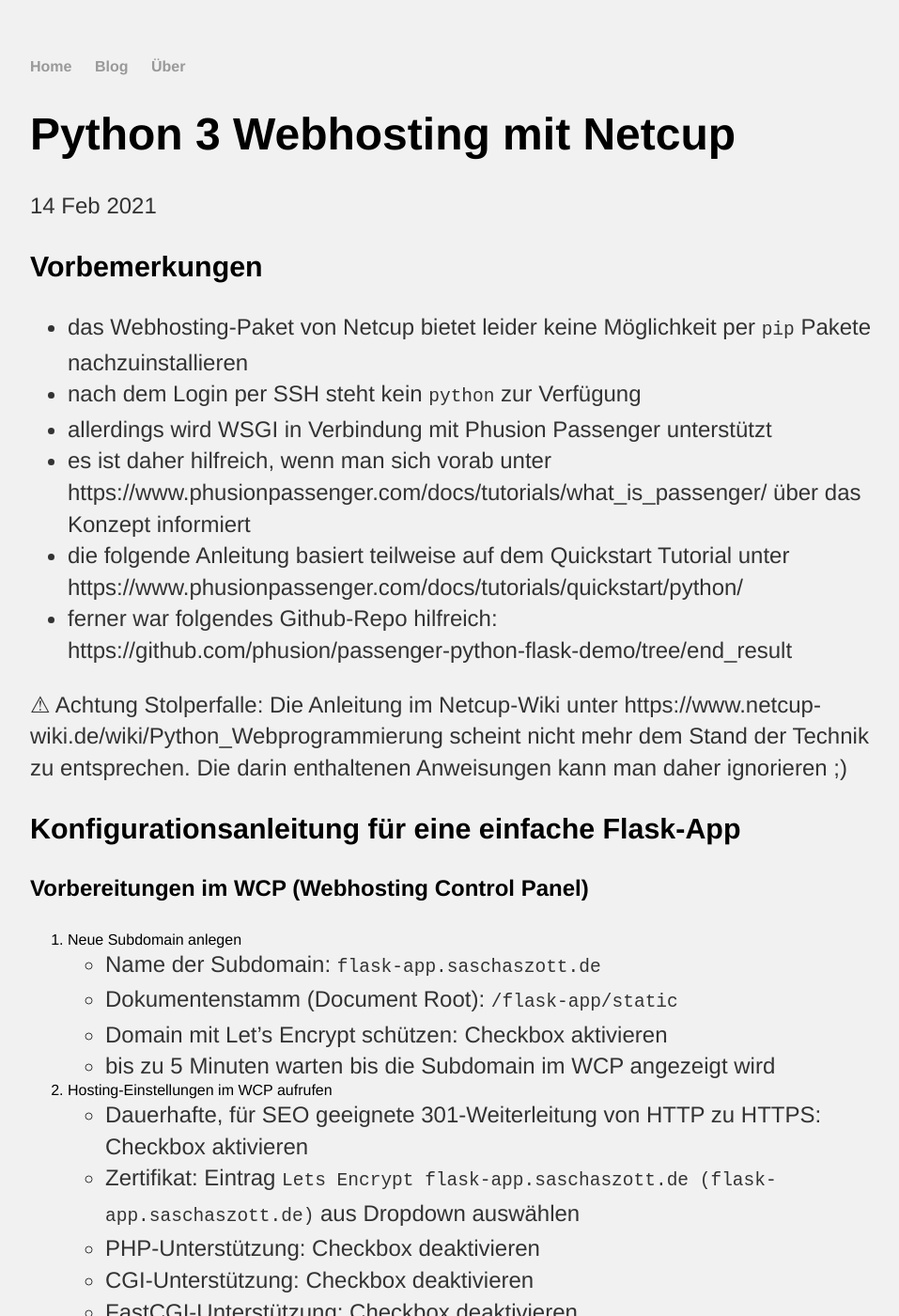
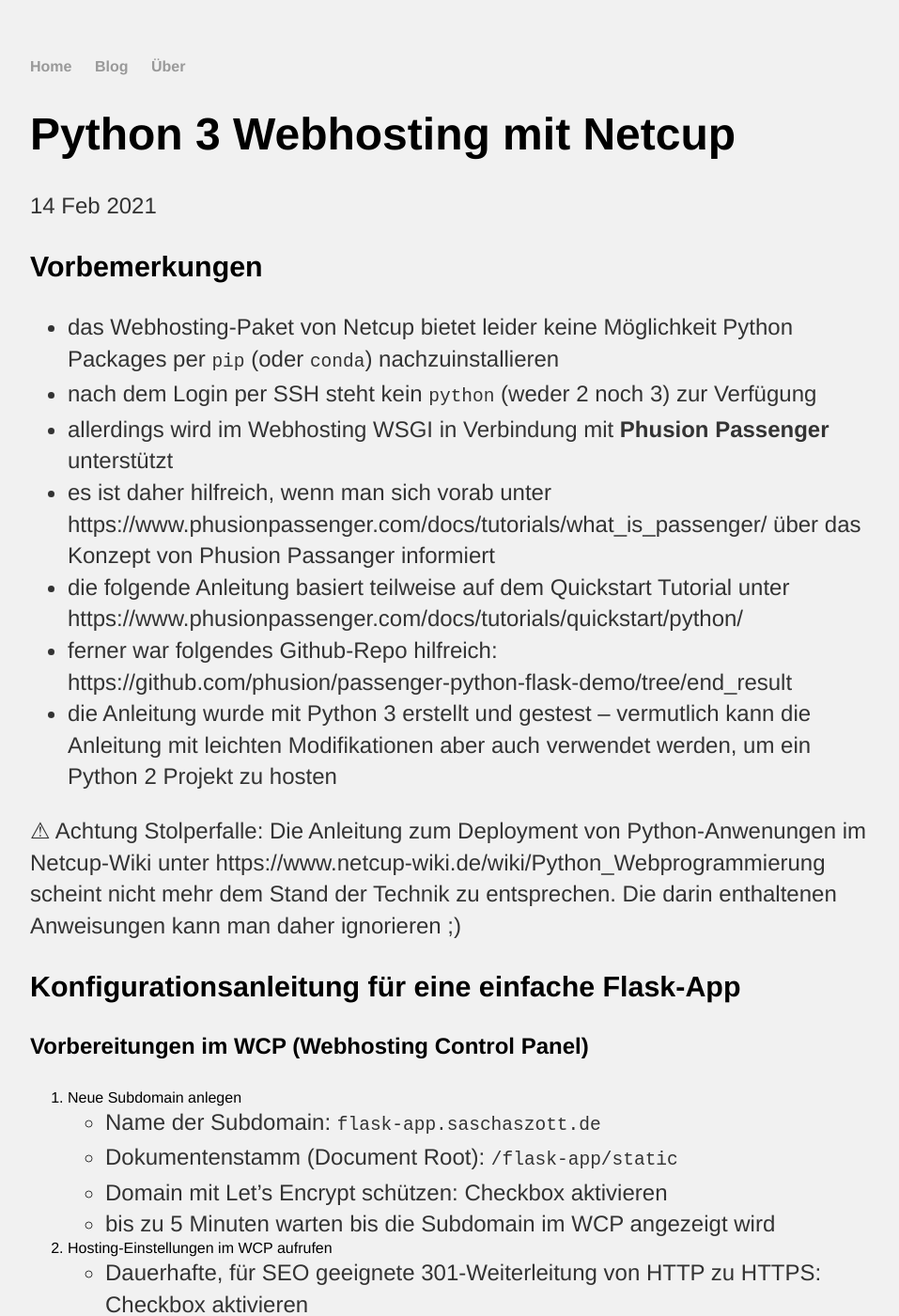
Before and after one commit to saschaszott/saschaszott.github.io, a Jekyll site: the page built from _posts/2021-02-14-netcup-python-webhosting.md, in a window 1280 px wide and 1400 px high. Shown: the whole window at 94% size, without its empty margins (160-1117 px from the left). Built offline with Jekyll 4.4.1, drawn with Linux system fonts in a browser that asks for light colours.

Commit message:
Update 2021-02-14-netcup-python-webhosting.md

```diff
--- a/_posts/2021-02-14-netcup-python-webhosting.md
+++ b/_posts/2021-02-14-netcup-python-webhosting.md
@@ -5,15 +5,15 @@
 
 ### Vorbemerkungen
 
-- das Webhosting-Paket von Netcup bietet leider keine Möglichkeit per `pip` Pakete nachzuinstallieren
-- nach dem Login per SSH steht kein `python` zur Verfügung
-- allerdings wird WSGI in Verbindung mit Phusion Passenger unterstützt
-- es ist daher hilfreich, wenn man sich vorab unter https://www.phusionpassenger.com/docs/tutorials/what_is_passenger/ über das Konzept informiert
+- das Webhosting-Paket von Netcup bietet leider keine Möglichkeit Python Packages per `pip` (oder `conda`) nachzuinstallieren
+- nach dem Login per SSH steht kein `python` (weder 2 noch 3) zur Verfügung
+- allerdings wird im Webhosting WSGI in Verbindung mit **Phusion Passenger** unterstützt
+- es ist daher hilfreich, wenn man sich vorab unter https://www.phusionpassenger.com/docs/tutorials/what_is_passenger/ über das Konzept von Phusion Passanger informiert
 - die folgende Anleitung basiert teilweise auf dem Quickstart Tutorial unter https://www.phusionpassenger.com/docs/tutorials/quickstart/python/
 - ferner war folgendes Github-Repo hilfreich: https://github.com/phusion/passenger-python-flask-demo/tree/end_result
+- die Anleitung wurde mit Python 3 erstellt und gestest -- vermutlich kann die Anleitung mit leichten Modifikationen aber auch verwendet werden, um ein Python 2 Projekt zu hosten
 
-⚠ Achtung Stolperfalle: Die Anleitung im Netcup-Wiki unter https://www.netcup-wiki.de/wiki/Python_Webprogrammierung scheint nicht mehr dem Stand der Technik zu entsprechen.
-Die darin enthaltenen Anweisungen kann man daher ignorieren ;)
+⚠ Achtung Stolperfalle: Die Anleitung zum Deployment von Python-Anwenungen im Netcup-Wiki unter https://www.netcup-wiki.de/wiki/Python_Webprogrammierung scheint nicht mehr dem Stand der Technik zu entsprechen. Die darin enthaltenen Anweisungen kann man daher ignorieren ;)
 
 ### Konfigurationsanleitung für eine einfache Flask-App
 
```
